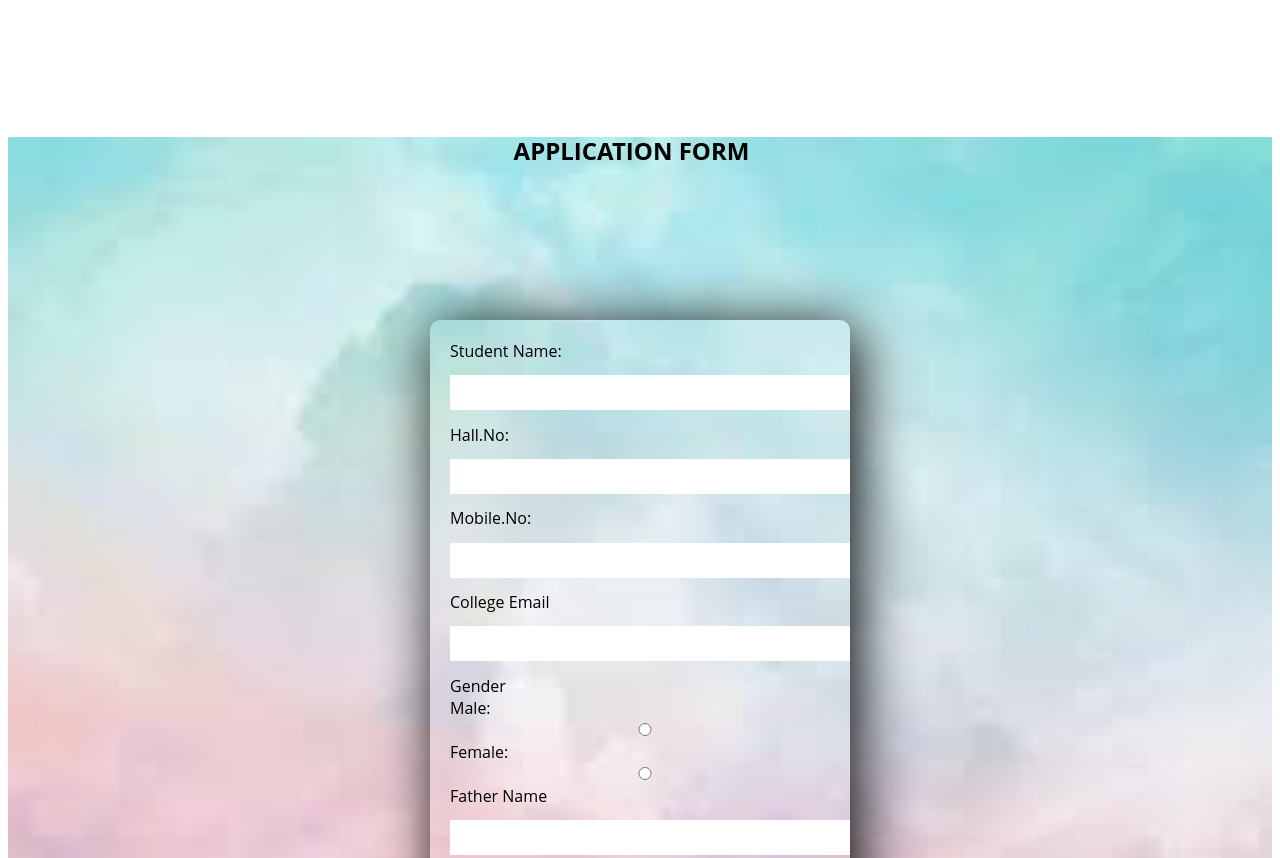
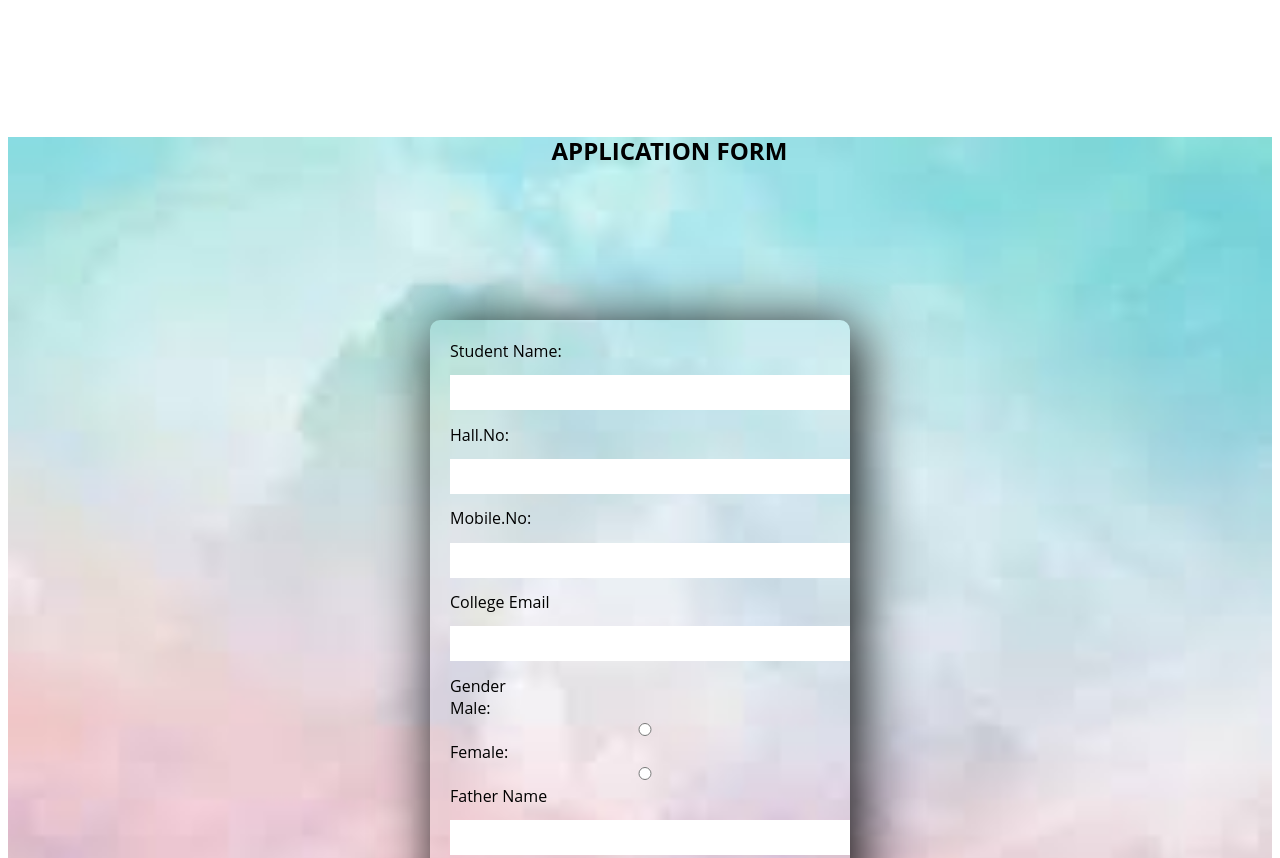
Before and after one commit to sairampogula6/ap, a plain HTML site: page index.html in a window 1280 px wide. Shown: the top 858 px of the page. Drawn offline with Linux system fonts and the light colour scheme.

Commit message:
Update index.html

```diff
--- a/index.html
+++ b/index.html
@@ -21,7 +21,7 @@
     h1{
         align-items: center;
         margin: 0;
-        margin-left:40%;
+        margin-left:43%;
         padding-top: 10%;
 
     }
```
